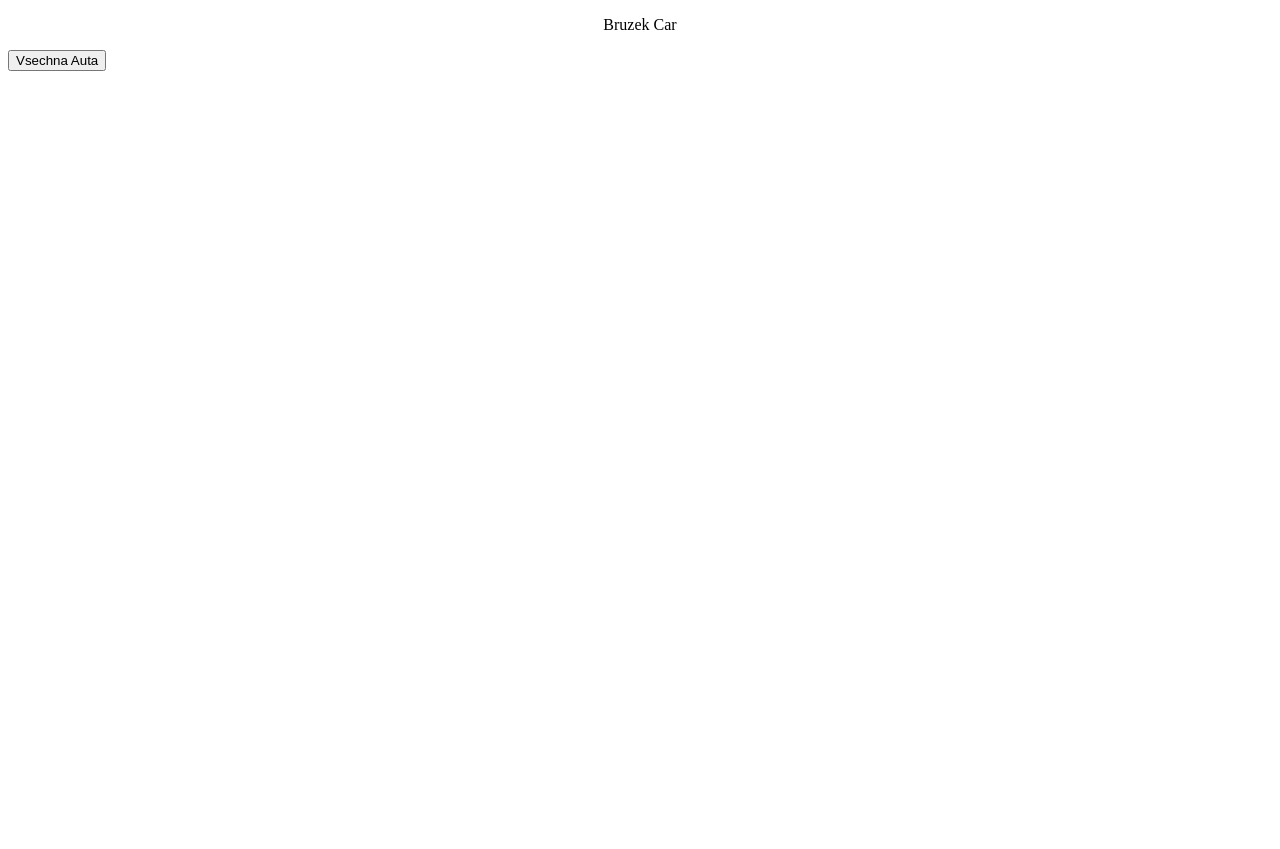
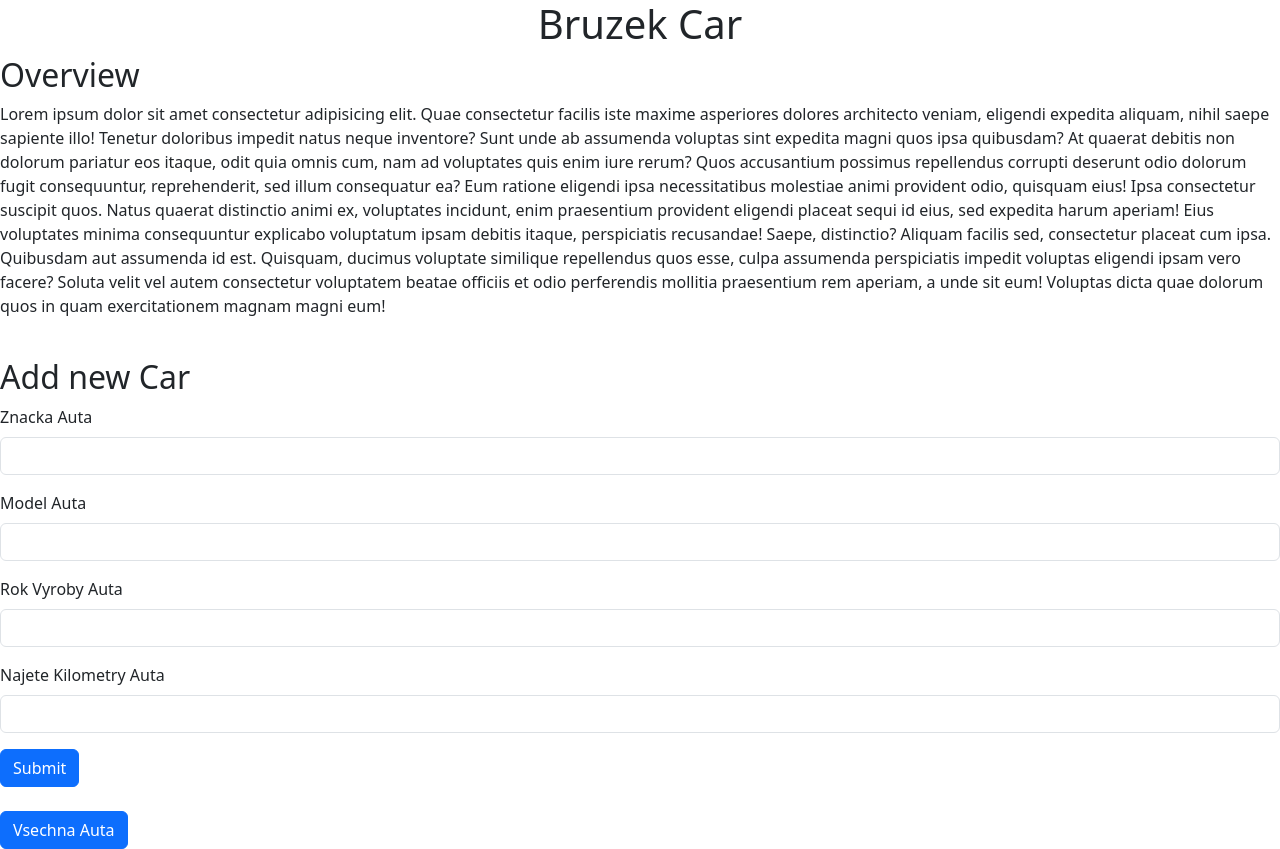
Before and after one commit to JJZabransky/TestJS, a plain HTML site: page index.html in a window 1280 px wide. Before the commit the page ends 800 px from the top, so only its background shows below. Drawn offline with nearby package versions, Linux system fonts and the light colour scheme.

Commit message:
second commit

```diff
--- a/index.html
+++ b/index.html
@@ -5,14 +5,43 @@
     <meta http-equiv="X-UA-Compatible" content="IE=edge">
     <meta name="viewport" content="width=device-width, initial-scale=1.0">
     <link rel="stylesheet" href="style.css">
+    <link href="https://cdn.jsdelivr.net/npm/bootstrap@5.3.0-alpha1/dist/css/bootstrap.min.css" rel="stylesheet" integrity="sha384-GLhlTQ8iRABdZLl6O3oVMWSktQOp6b7In1Zl3/Jr59b6EGGoI1aFkw7cmDA6j6gD" crossorigin="anonymous">
     <title>Document</title>
 </head>
 <body>
-    <header>
-        <p>Bruzek Car</p>
-    </header>
-
-    <input type="button" id="VsechnaAuta" value="Vsechna Auta">
+    <h1>Bruzek Car</h1>
+    <h2>Overview</h2>
+    <p>Lorem ipsum dolor sit amet consectetur adipisicing elit. Quae consectetur facilis iste maxime asperiores dolores architecto veniam, eligendi expedita aliquam, nihil saepe sapiente illo! Tenetur doloribus impedit natus neque inventore?
+    Sunt unde ab assumenda voluptas sint expedita magni quos ipsa quibusdam? At quaerat debitis non dolorum pariatur eos itaque, odit quia omnis cum, nam ad voluptates quis enim iure rerum?
+    Quos accusantium possimus repellendus corrupti deserunt odio dolorum fugit consequuntur, reprehenderit, sed illum consequatur ea? Eum ratione eligendi ipsa necessitatibus molestiae animi provident odio, quisquam eius! Ipsa consectetur suscipit quos.
+    Natus quaerat distinctio animi ex, voluptates incidunt, enim praesentium provident eligendi placeat sequi id eius, sed expedita harum aperiam! Eius voluptates minima consequuntur explicabo voluptatum ipsam debitis itaque, perspiciatis recusandae!
+    Saepe, distinctio? Aliquam facilis sed, consectetur placeat cum ipsa. Quibusdam aut assumenda id est. Quisquam, ducimus voluptate similique repellendus quos esse, culpa assumenda perspiciatis impedit voluptas eligendi ipsam vero facere?
+    Soluta velit vel autem consectetur voluptatem beatae officiis et odio perferendis mollitia praesentium rem aperiam, a unde sit eum! Voluptas dicta quae dolorum quos in quam exercitationem magnam magni eum!</p>
+    <br>
+    <h2>Add new Car</h2>
+    <form>
+        <div class="mb-3">
+          <label for="znacka" class="form-label">Znacka Auta</label>
+          <input type="text" class="form-control" id="znacka">
+        </div>
+        <div class="mb-3">
+          <label for="model" class="form-label">Model Auta</label>
+          <input type="text" class="form-control" id="model">
+        </div>
+        <div class="mb-3">
+            <label for="rokVyroby" class="form-label">Rok Vyroby Auta</label>
+          <input type="text" class="form-control" id="rokVyroby">
+        </div>
+        <div class="mb-3">
+            <label for="najeteKilometry" class="form-label">Najete Kilometry Auta</label>
+            <input type="text" class="form-control" id="najeteKilometry">
+        </div>
+        <button type="submit" class="btn btn-primary">Submit</button>
+      </form>
+      <br>
+      <div id="buttons">
+        <input type="button" class="btn btn-primary" id="VsechnaAuta" value="Vsechna Auta">
+    </div>
 </body>
 <script src="main.js"></script>
 </html>
--- a/main.js
+++ b/main.js
@@ -21,10 +21,9 @@ const as = new Autoservis("Bruzek Car", auta);
 function VsechnaAuta() {
     auta.forEach(element => {
         return element.rokVyroby + " " + element.znacka + " " + element.model + " " + element.najeteKilometry;
-    })
-
+    });
 }
 
 const carButton = document.getElementById("VsechnaAuta");
 
-carButton.addEventListener('click',VsechnaAuta);
+carButton.addEventListener('click',console.log(VsechnaAuta));
--- a/style.css
+++ b/style.css
@@ -2,7 +2,10 @@ body {
     font-size: 16px;
 }
 
-header {
+h1 {
     text-align: center;
-    font-size: 16px;
 }
+
+header p {
+    font-size: 32px;
+}
```
